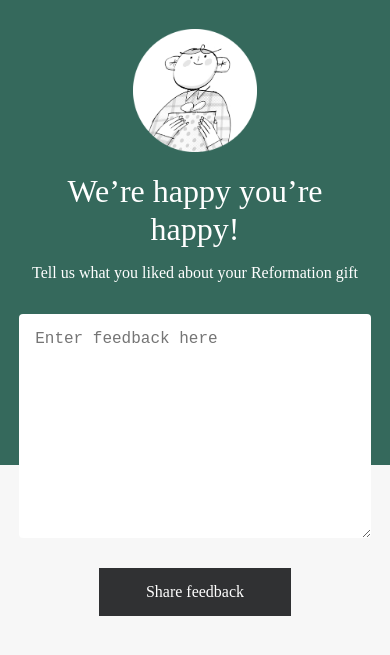
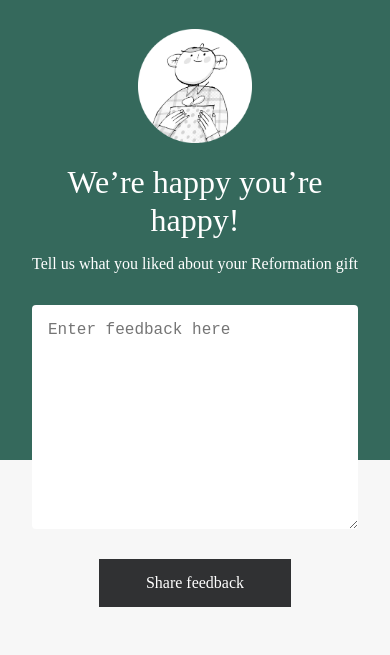
Before and after one commit to andrew-andopen/reformation, a plain HTML site: page index.html in a window 390 px wide. Shown: the part 49-704 px from the top of the page. Drawn offline with Linux system fonts and the light colour scheme; a web font is replaced by a local one.

Commit message:
padding mobile

```diff
--- a/styles.css
+++ b/styles.css
@@ -127,6 +127,7 @@ a.button:hover{
 
     .illo{
         grid-column: 9/13;
+        margin-top:0;
     }
 
 }
@@ -154,7 +155,7 @@ a.button:hover{
         justify-content:center;
         flex-direction:column;
         flex-flow: column-reverse;
-        padding:0 1.2em 0 1.2em;
+        padding:0 2em 0 2em;
     }
 
     .content{
```
